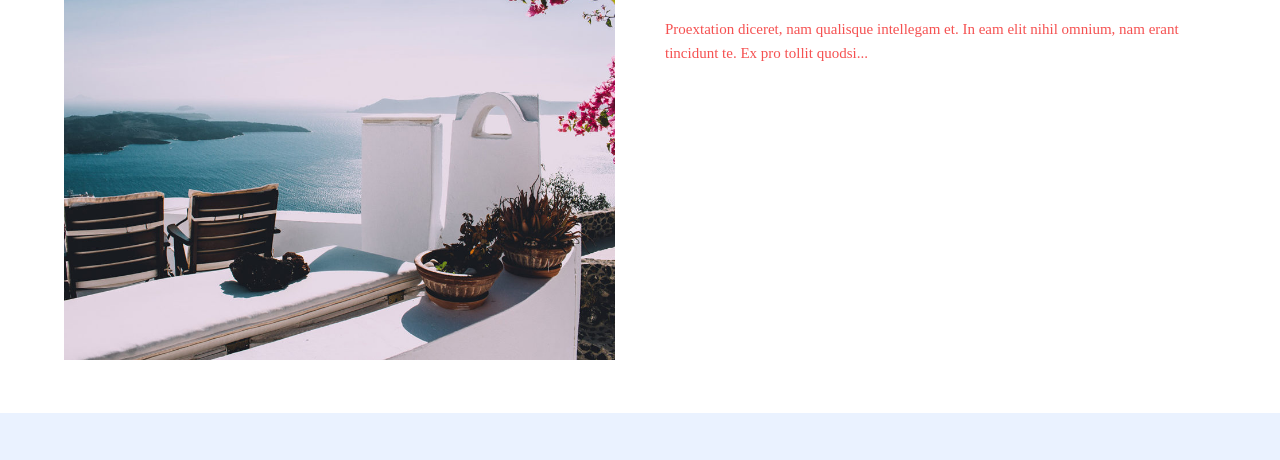
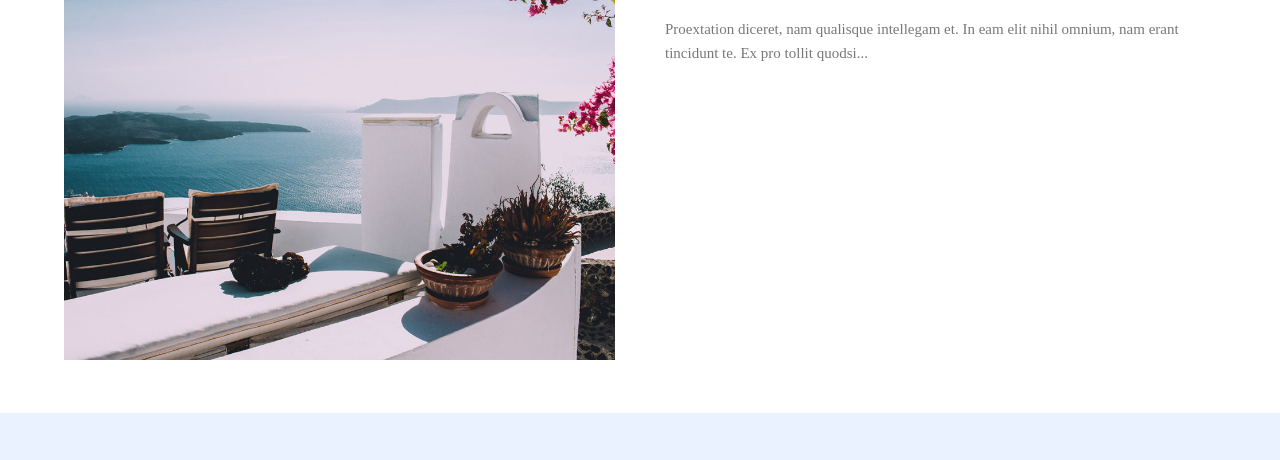
Before and after one commit to hannahrramirez/HannahRamirez_Assignment5, a website: page public/index.html in a window 1280 px wide. Shown: the part 252-712 px from the top of the page. Drawn offline with nearby package versions, Linux system fonts and the light colour scheme; a web font is replaced by a local one.

Commit message:
11th commit - color 1 change to original color

```diff
--- a/src/scss/style.scss
+++ b/src/scss/style.scss
@@ -1,4 +1,4 @@
-$color_1: #f55151;
+$color_1: #787878;
 $color_2: #111111;
 $color_3: #999999;
 $color_4: #324360;
```
Also changed, not shown: public/assets/css/style.css.
